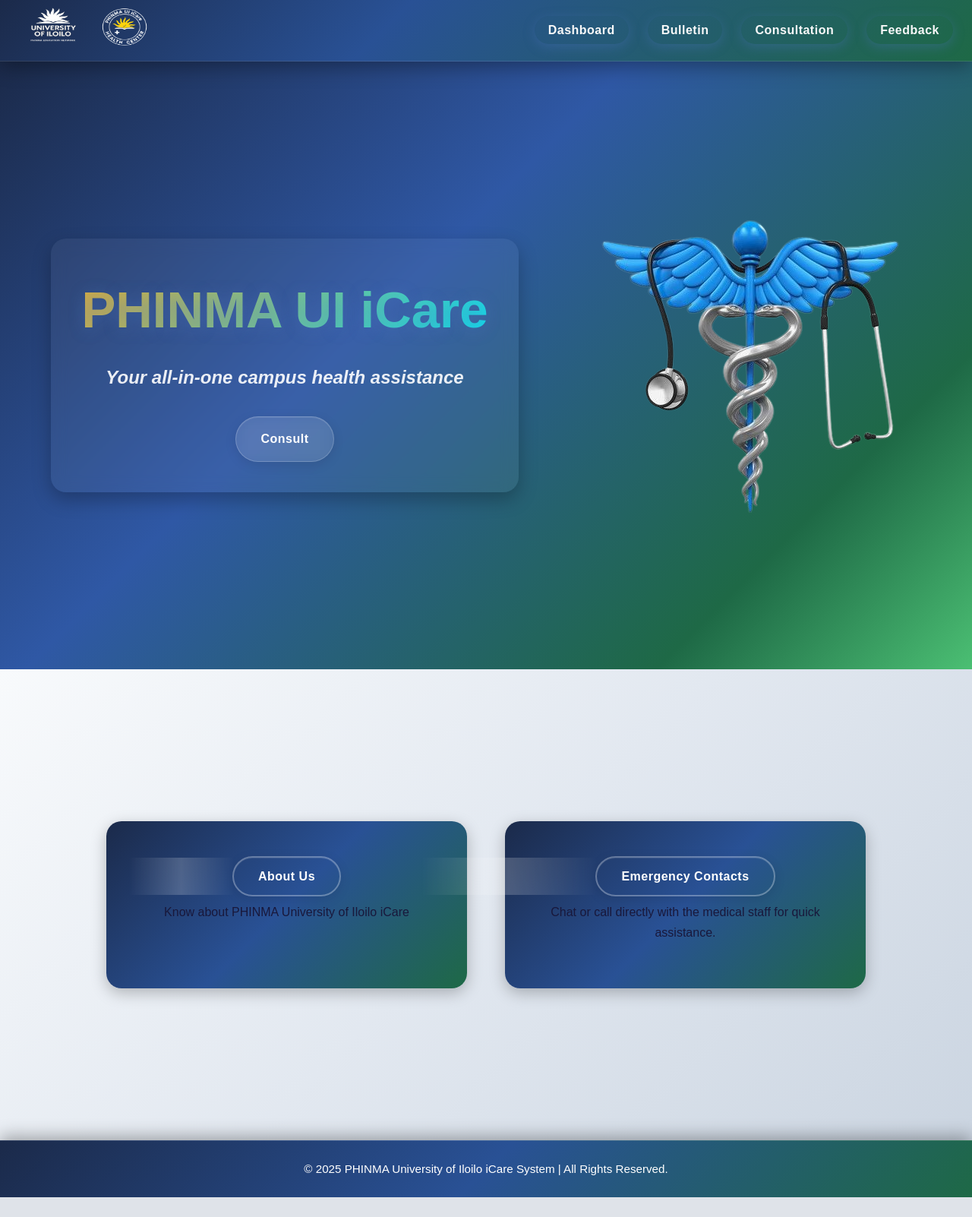
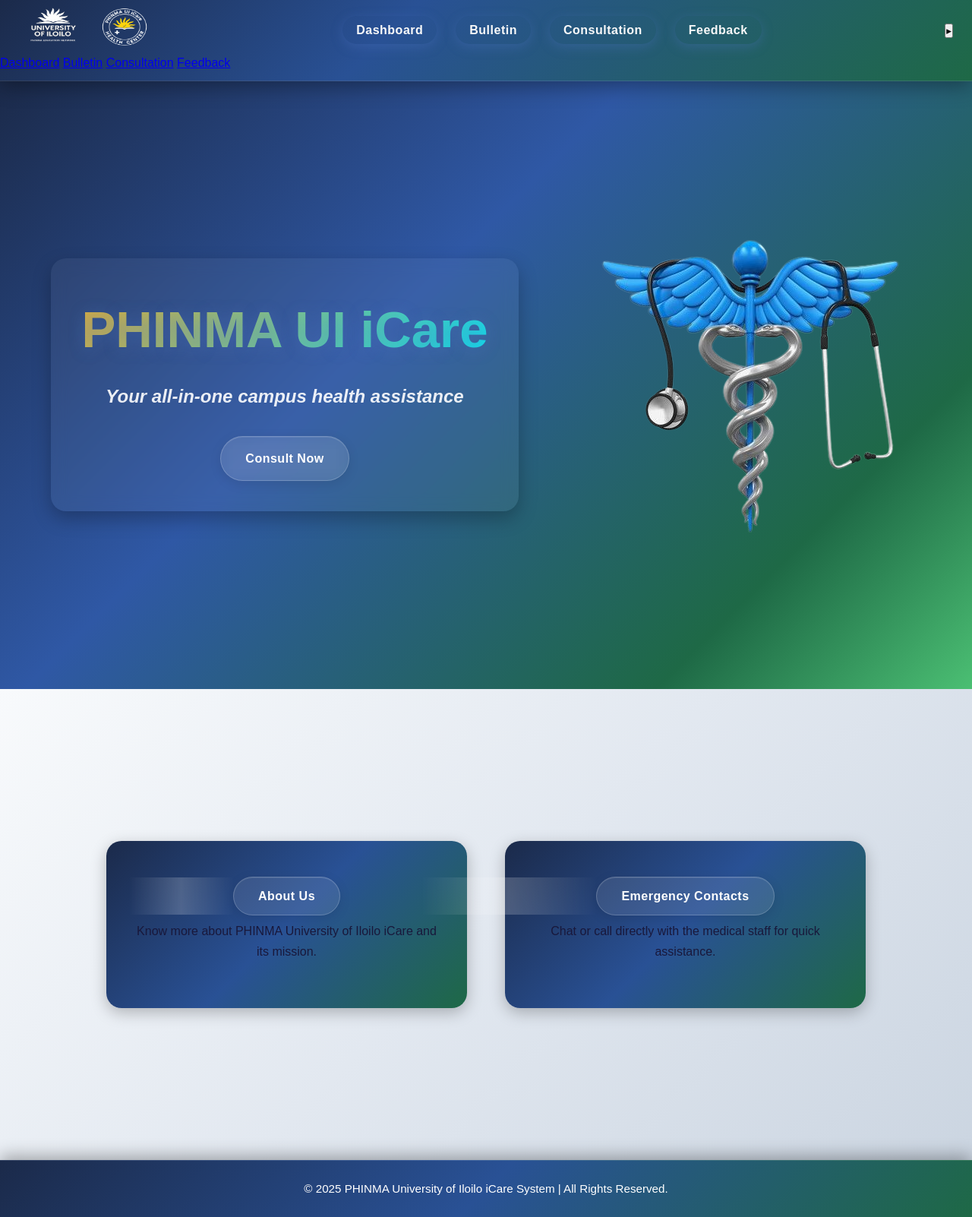
Before and after one commit to Khai16/MINI-CAPSTONE, a Flask app: page /homepage in a window 1280 px wide. Shown: the whole page at 76% size. Before the commit the page ends 1576 px from the top, so only its background shows below. Run offline with Flask 3, Linux system fonts and the light colour scheme.

Commit message:
Update Homepage.html

```diff
--- a/miniCapstone/templates/Homepage.html
+++ b/miniCapstone/templates/Homepage.html
@@ -7,54 +7,75 @@
     <title>Homepage | PHINMA UI iCare</title>
 </head>
 <body>
-
     <header>
         <nav class="header-container">
             <div class="nav-left">
-            <img src="{{ url_for('static', filename='images/headerLogo.jpg') }}" alt="Header Logo">
-             <img src="{{ url_for('static', filename='images/iCareLogo.jpg') }}" alt="Header Logo">
+                <img src="{{ url_for('static', filename='images/headerLogo.jpg') }}" alt="Header Logo" class="header-logo">
+                <img src="{{ url_for('static', filename='images/iCareLogo.jpg') }}" alt="iCare Logo" class="iCare-logo">
             </div>
-
-        <div class="nav-center">
+            <div class="nav-center desktop-only">
                 <ul class="nav-links">
-             <li><a href="{{ url_for('dashboardUser_page') }}">Dashboard</a></li>
+                    <li><a href="{{ url_for('dashboard_page') }}">Dashboard</a></li>
                     <li><a href="{{ url_for('health_bulletin_page') }}">Bulletin</a></li>
                     <li><a href="{{ url_for('consultation_page') }}">Consultation</a></li>
                     <li><a href="{{ url_for('feedback_process') }}">Feedback</a></li>
                 </ul>
             </div>
+            <button class="menu-toggle mobile-only" aria-label="Toggle navigation menu">▸</button>
+        </nav>
+        <div class="mobile-menu mobile-only">
+            <a href="{{ url_for('dashboard_page') }}">Dashboard</a>
+            <a href="{{ url_for('health_bulletin_page') }}">Bulletin</a>
+            <a href="{{ url_for('consultation_page') }}">Consultation</a>
+            <a href="{{ url_for('feedback_process') }}">Feedback</a>
+        </div>
+    </header>
 
-    </nav>
-</header>
-        <div class="container"></div>
+    <main class="container">
         <section class="hero">
             <div class="hero-content">
                 <h1>PHINMA UI iCare</h1>
                 <h2> Your all-in-one campus health assistance </h2>
                 <div class="hero-buttons">
-                    <a href="{{ url_for('consultation_page') }}" class="btn">Consult</a>
+                    <a href="{{ url_for('consultation_page') }}" class="btn primary-btn">Consult Now</a>
                 </div>
             </div>
             <div class="hero-logo">
-                 <img src="{{ url_for('static', filename='images/homepage.jpg') }}" alt="Hero Logo">
+                <img src="{{ url_for('static', filename='images/homepage.jpg') }}" alt="Campus Health Graphic">
             </div>
         </section>
 
         <section class="features">
             <div class="features-list">
                 <div class="feature-card">
-                    <a href="{{ url_for('aboutUs_page') }}" class="btn btn-outline">About Us</a>
-                    <p>Know about PHINMA University of Iloilo iCare</p>
+                    <a href="{{ url_for('aboutUs_page') }}" class="btn outline-btn">About Us</a>
+                    <p>Know more about PHINMA University of Iloilo iCare and its mission.</p>
                 </div>
                 <div class="feature-card">
-                    <a href="{{ url_for('emergency_contacts_page') }}" class="btn btn-outline">Emergency Contacts</a>
+                    <a href="{{ url_for('emergency_contacts_page') }}" class="btn outline-btn">Emergency Contacts</a>
                     <p>Chat or call directly with the medical staff for quick assistance.</p>
                 </div>
             </div>
         </section>
+    </main>
 
     <footer>
         <p>&copy; 2025 PHINMA University of Iloilo iCare System | All Rights Reserved.</p>
     </footer>
+
+<script>
+    const toggleBtn = document.querySelector('.menu-toggle');
+    const mobileMenu = document.querySelector('.mobile-menu');
+
+    toggleBtn.addEventListener('click', () => {
+        const isOpen = toggleBtn.classList.toggle('open');
+        mobileMenu.style.display = isOpen ? 'flex' : 'none';
+
+        // Revised logic: Keep the '▸' when closed, change to '▾' when open.
+        // This keeps the "greater than sign drop down" requested.
+        toggleBtn.textContent = isOpen ? '▾' : '▸';
+        toggleBtn.setAttribute('aria-expanded', isOpen);
+    });
+</script>
 </body>
 </html>
```
Lines whose indentation alone changed are shown as unchanged.
